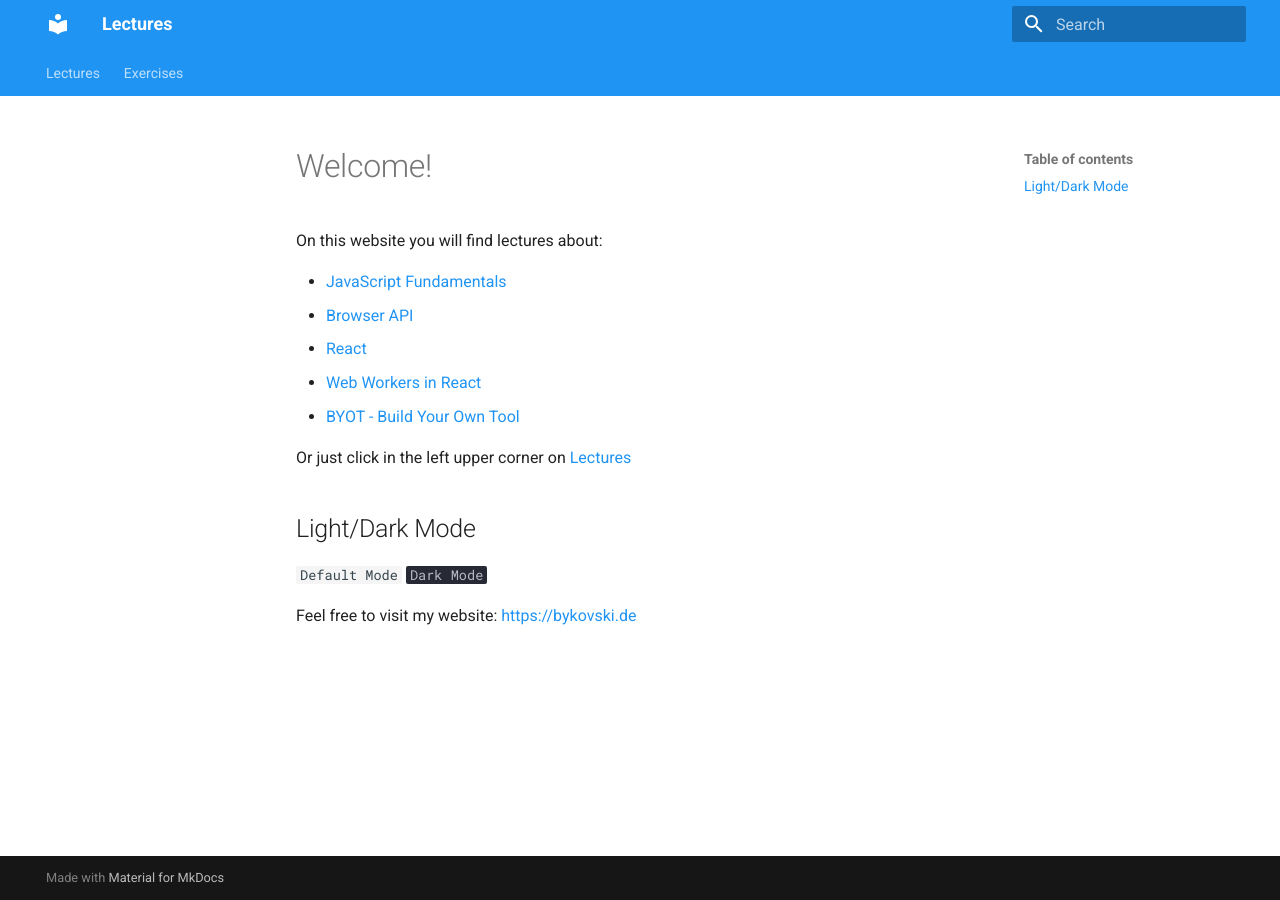
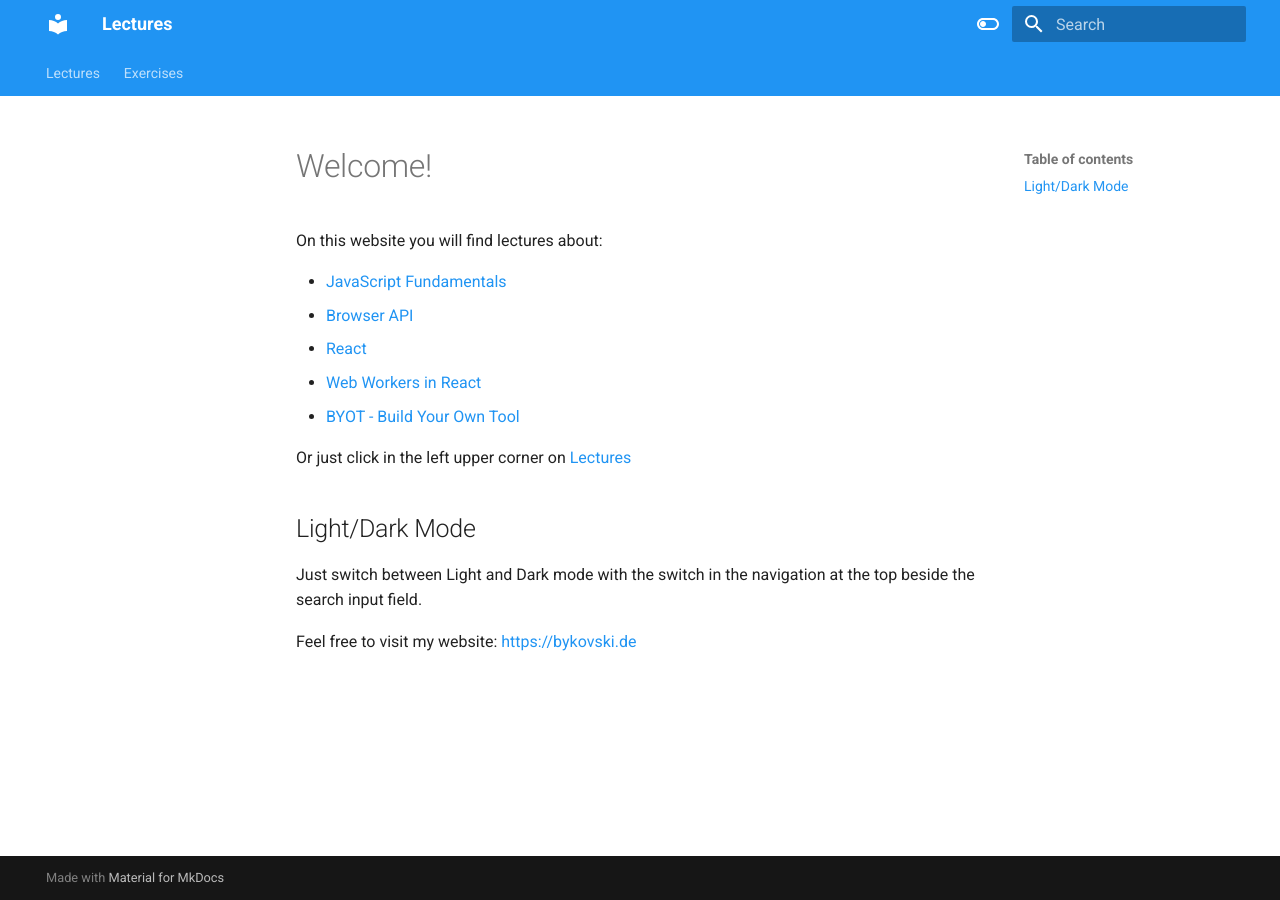
Before and after one commit to bykof/bykof.github.com, an MkDocs documentation site: the page built from docs/index.md, in a window 1280 px wide. Built offline with MkDocs 1.6.1 and Material for MkDocs 9.7.7, drawn with Linux system fonts in a browser that asks for light colours.

Commit message:
Proper implemented light/dark mode

```diff
--- a/docs/index.md
+++ b/docs/index.md
@@ -12,17 +12,6 @@ Or just click in the left upper corner on [Lectures](./lectures/index.md)
 
 ## Light/Dark Mode
 
-<div class="tx-switch">
-  <button
-    data-md-color-scheme="default"
-    data-md-color-primary="blue"
-    data-md-color-accent="blue"
-  ><code>Default Mode</code></button>
-  <button
-    data-md-color-scheme="slate"
-    data-md-color-primary="lime"
-    data-md-color-accent="yellow"
-  ><code>Dark Mode</code></button>
-</div>
+Just switch between Light and Dark mode with the switch in the navigation at the top beside the search input field.
 
 Feel free to visit my website: [https://bykovski.de](https://bykovski.de)
--- a/docs/javascripts/extra.js
+++ /dev/null
@@ -1,22 +0,0 @@
-const { schema, primary, accent } = JSON.parse(
-  localStorage.getItem('currentColor')
-);
-document.body.setAttribute('data-md-color-scheme', schema);
-document.body.setAttribute('data-md-color-primary', primary);
-document.body.setAttribute('data-md-color-accent', accent);
-
-const buttons = document.querySelectorAll('button[data-md-color-scheme]');
-buttons.forEach((button) => {
-  button.addEventListener('click', () => {
-    const schema = button.getAttribute('data-md-color-scheme');
-    const primary = button.getAttribute('data-md-color-primary');
-    const accent = button.getAttribute('data-md-color-accent');
-    document.body.setAttribute('data-md-color-scheme', schema);
-    document.body.setAttribute('data-md-color-primary', primary);
-    document.body.setAttribute('data-md-color-accent', accent);
-    localStorage.setItem(
-      'currentColor',
-      JSON.stringify({ schema, primary, accent })
-    );
-  });
-});
--- a/mkdocs.yml
+++ b/mkdocs.yml
@@ -1,4 +1,5 @@
 site_name: Lectures
+site_url: http://bykof.github.com
 nav:
   - Lectures:
       - lectures/index.md
@@ -12,6 +13,7 @@ nav:
           - lectures/javascript-fundamentals/values.md
           - lectures/javascript-fundamentals/primitive-values.md
           - lectures/javascript-fundamentals/complex-values.md
+          - lectures/javascript-fundamentals/json.md
           - lectures/javascript-fundamentals/statements-vs-expressions.md
           - lectures/javascript-fundamentals/conditions.md
           - lectures/javascript-fundamentals/loops.md
@@ -67,6 +69,15 @@ theme:
     - scheme: default
       primary: blue
       accent: blue
+      toggle:
+        icon: material/toggle-switch-off-outline
+        name: Switch to dark mode
+    - scheme: slate
+      primary: lime
+      accent: yellow
+      toggle:
+        icon: material/toggle-switch
+        name: Switch to light mode
   features:
     - navigation.instant
     - navigation.tabs
```
Also changed, not shown: docs/lectures/javascript-fundamentals/json.md (added, +31 -0 lines).
